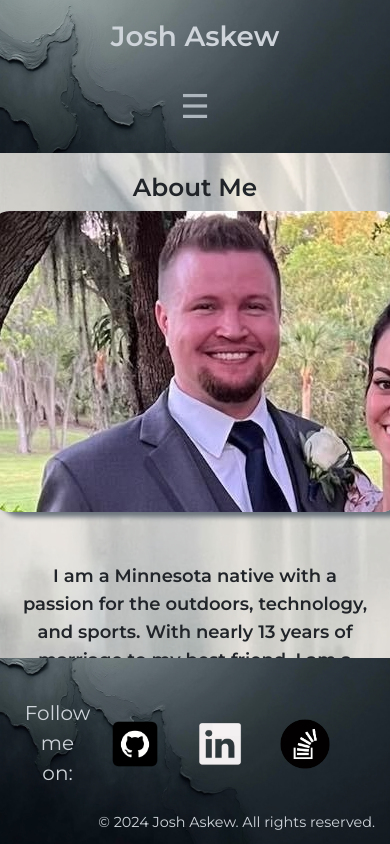
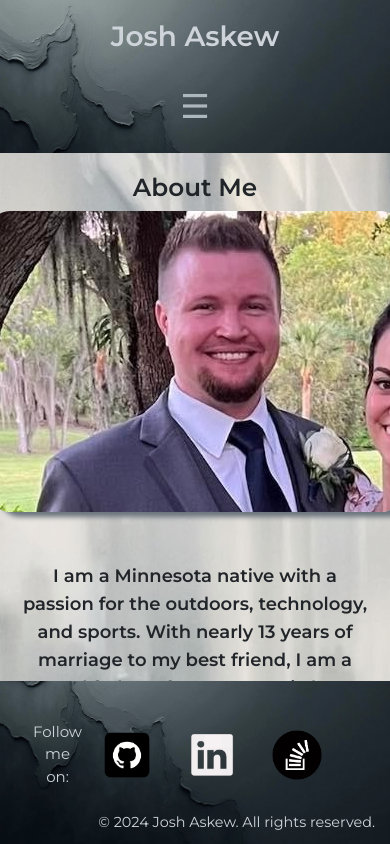
Before and after one commit to JoshAskew/React-Portfolio, a React (Vite) app: page / in a window 390 px wide. Shown: the top 844 px of the page. Built offline with nearby package versions, Linux system fonts and the light colour scheme.

Commit message:
fixed some padding, changed footer text size for mobile

```diff
--- a/src/components/Portfolio.jsx
+++ b/src/components/Portfolio.jsx
@@ -50,7 +50,7 @@ const projects = [
 
 function Portfolio() {
   return (
-    <section>
+    <section className='portfolio-section'>
       <h2 className="portfolio-header">Portfolio</h2>
       <div className='card-wrapper'>
         {projects.map((project, index) => (
--- a/src/index.css
+++ b/src/index.css
@@ -238,6 +238,10 @@ li {
   background-repeat: no-repeat;
 }
 
+.portfolio-section {
+  padding-top: 50px;
+}
+
 .language-icon {
   transition: 1s ease;
   width: 25px;
@@ -296,4 +300,8 @@ li {
     margin: 10px 0;
     text-align: center;
   }
+
+  .follow{
+    font-size: 15px;
+  }
 }
```
